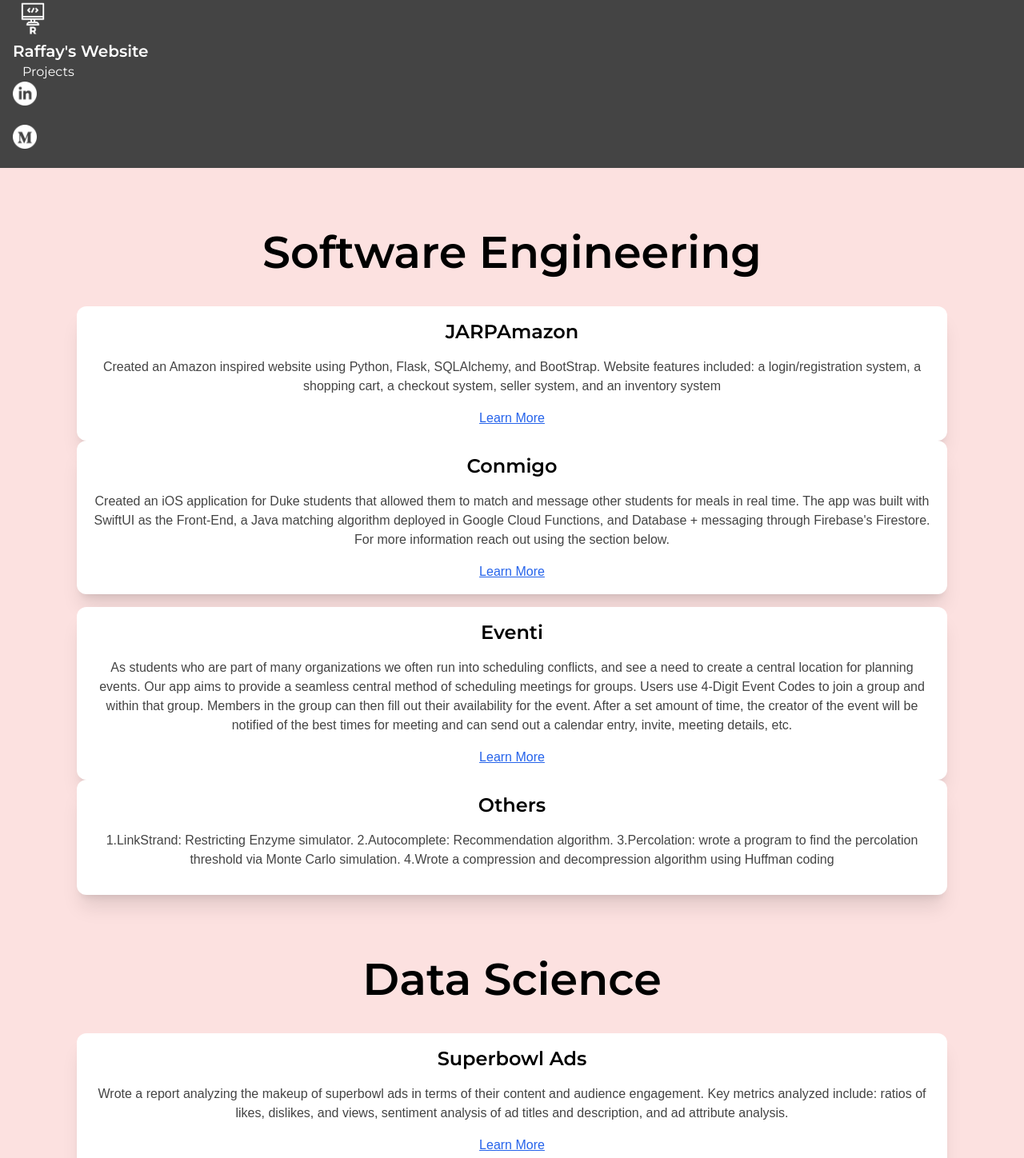
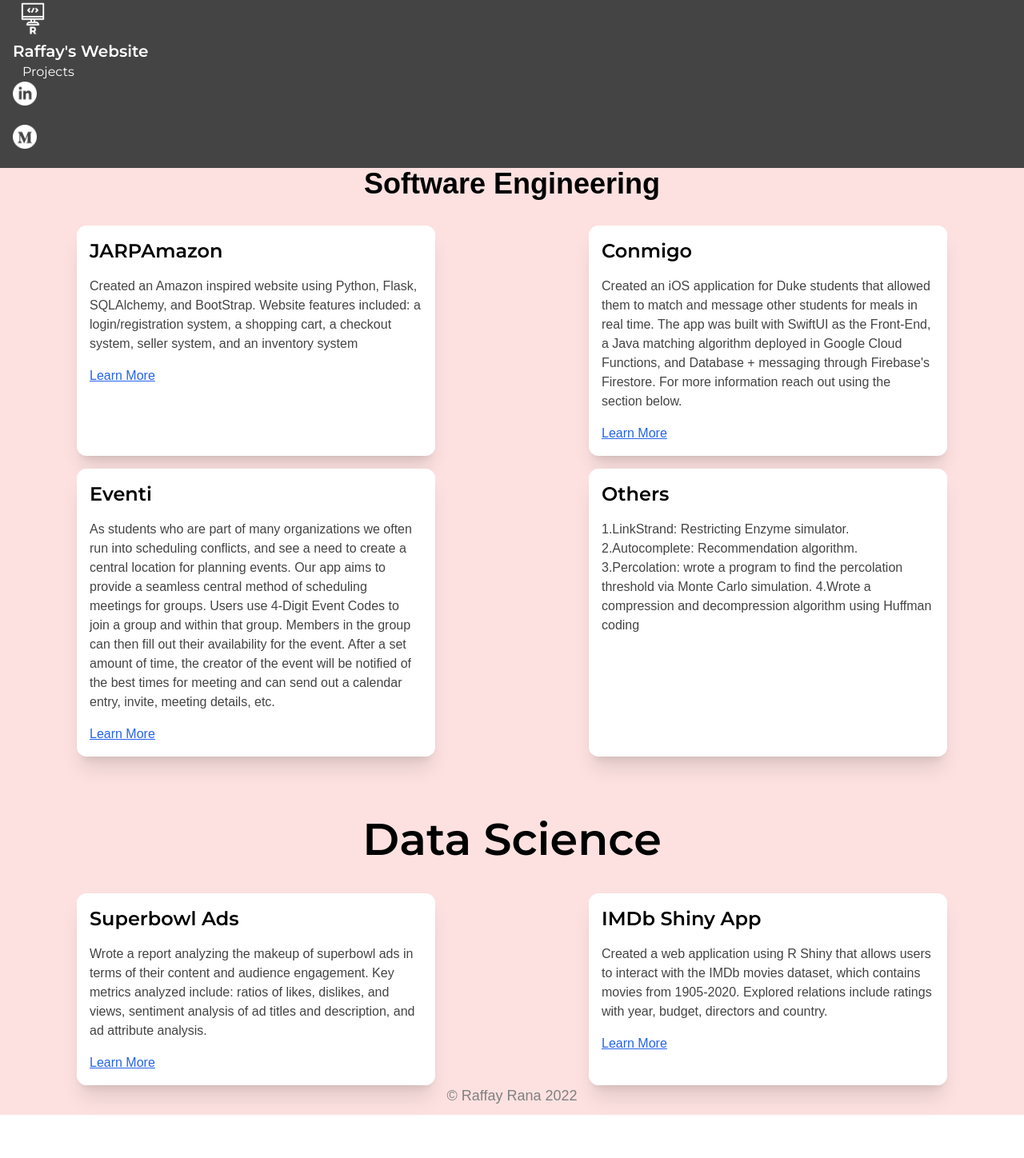
Before and after one commit to RRaffay/raffay-personal-website, a React (Create React App) app: page /projects in a window 1280 px wide. Shown: the top 1448 px of the page at 80% size. After the commit the page ends 1394 px from the top, so only its background shows below. Built offline with nearby package versions, Linux system fonts and the light colour scheme; a web font is replaced by a local one.

Commit message:
Migrate from React Bootstrap to Tailwind CSS layout

```diff
--- a/src/components/AboutMePage.jsx
+++ b/src/components/AboutMePage.jsx
@@ -1,14 +1,13 @@
 import React from "react";
-import { Container, Col, Row } from "react-bootstrap";
+import { Link } from "react-scroll";
 import MyCarousel from "./Carousel";
-import { Link } from "react-scroll";
 
 function AboutMePage() {
   return (
     <div className="min-h-screen bg-primary py-8" id="about-me-page">
-      <Container>
-        <Row>
-          <Col sm={6} className="mb-8 sm:mb-0">
+      <div className="container mx-auto px-4">
+        <div className="flex flex-col md:flex-row">
+          <div className="w-full md:w-1/2 mb-8 md:mb-0">
             <h1 className="text-5xl font-montserrat font-bold mb-6">About Me</h1>
             <div className="text-lg space-y-4">
               <p>
@@ -47,17 +46,17 @@ function AboutMePage() {
                 </Link>
               </p>
             </div>
-          </Col>
-          <Col sm={6} className="flex justify-center items-start">
+          </div>
+          <div className="w-full md:w-1/2 flex justify-center items-start">
             <MyCarousel
               width="450"
               height="400"
               alt="Raffay"
               className="rounded-lg shadow-xl"
             />
-          </Col>
-        </Row>
-      </Container>
+          </div>
+        </div>
+      </div>
     </div>
   );
 }
--- a/src/components/NavBar.jsx
+++ b/src/components/NavBar.jsx
@@ -2,90 +2,72 @@ import React from "react";
 import MainImage from "../images/navbarLogo.png";
 import LinkImage from "../images/linkedin-logo.png";
 import MediumImage from "../images/medium-logo.png";
-import { Nav, Navbar, Container } from "react-bootstrap";
 import { Link } from "react-scroll";
 import { NavLink } from "react-router-dom";
 
 function NavBar() {
   return (
-    <Navbar variant="dark" expand="lg" className="bg-secondary sticky top-0">
-      <Container className="px-4 mx-auto">
-        <Navbar.Brand href="#home">
+    <nav className="bg-secondary sticky top-0">
+      <div className="container mx-auto px-4">
+        <div className="flex items-center justify-between h-16">
+          <div className="flex items-center">
             <NavLink to="/my-website-app">
               <img src={MainImage} className="w-[50px] h-[50px]" alt="Logo" />
             </NavLink>
-        </Navbar.Brand>
-
-        <Navbar.Brand href="#home">
-          <Link to="name-page" spy={false} smooth={true} duration={75}>
+            <Link to="name-page" spy={false} smooth={true} duration={75} className="ms-3">
               <span className="text-white font-montserrat font-bold text-xl">
                 Raffay's Website
               </span>
             </Link>
-        </Navbar.Brand>
-        <Navbar.Toggle aria-controls="basic-navbar-nav" />
-        <Navbar.Collapse id="basic-navbar-nav">
-          <Nav className="me-auto">
+          </div>
+
+          <div className="hidden md:block">
+            <div className="flex items-center space-x-4">
               <Link
                 to="about-me-page"
                 spy={false}
                 smooth={true}
                 offset={0}
                 duration={75}
-              className="cursor-pointer"
+                className="cursor-pointer nav-item"
               >
                 <span className="text-white font-montserrat px-3">About Me</span>
               </Link>
-            {/* <Link
-              to="blog-page"
-              spy={false}
-              smooth={true}
-              offset={0}
-              duration={75}
-            >
-              <span className="nav-text">Blog &nbsp;&nbsp;</span>
-            </Link> */}
               <Link
                 to="reach-me-page"
                 spy={false}
                 smooth={true}
                 offset={0}
                 duration={75}
-              className="cursor-pointer"
+                className="cursor-pointer nav-item"
               >
                 <span className="text-white font-montserrat px-3">Reach Me</span>
               </Link>
-            {/* <Link
-              to="project-page"
-              spy={false}
-              smooth={true}
-              offset={0}
-              duration={75}
-            >
-              <span className="nav-text">Projects</span>
-            </Link> */}
-            <NavLink to="/projects" className="no-underline">
+              <NavLink to="/projects" className="no-underline nav-item">
                 <span className="text-white font-montserrat px-3">Projects</span>
               </NavLink>
-          </Nav>
+            </div>
+          </div>
 
-          <Nav.Link
+          <div className="flex items-center space-x-2">
+            <NavLink
               href="https://www.linkedin.com/in/raffay-rana"
-            className="mr-2"
+              className="me-2"
               target="_blank"
             >
               <img src={LinkImage} className="w-[30px] h-[30px]" alt="LinkedIn Logo" />
-          </Nav.Link>
-          <Nav.Link
+            </NavLink>
+            <NavLink
               href="https://medium.com/@ranaraffay"
-            className="mr-2"
+              className="me-2"
               target="_blank"
             >
               <img src={MediumImage} className="w-[30px] h-[30px]" alt="Medium Logo" />
-          </Nav.Link>
-        </Navbar.Collapse>
-      </Container>
-    </Navbar>
+            </NavLink>
+          </div>
+        </div>
+      </div>
+    </nav>
   );
 }
 
--- a/src/components/ProjectsPage.jsx
+++ b/src/components/ProjectsPage.jsx
@@ -1,5 +1,4 @@
 import React from "react";
-import { Container, Col, Row } from "react-bootstrap";
 import CardStack from "./CardStack";
 
 function ProjectsPage() {
@@ -20,58 +19,58 @@ function ProjectsPage() {
 
   return (
     <div className="page-container" id="project-page">
-      <Container>
-        <h1 className="section-header text-center">Software Engineering</h1>
-        <Row>
-          <Col sm={4} className="text-center mx-[7.5%]">
+      <div className="container mx-auto px-4">
+        <h1 className="text-center text-4xl font-bold mb-8">Software Engineering</h1>
+        <div className="grid md:grid-cols-2 gap-8">
+          <div className="mx-auto w-full max-w-md">
             <CardStack
               text="JARPAmazon"
               description={projectDescriptions.JAPRAmazon}
               plink="https://github.com/RRaffay/JARPA"
             />
-          </Col>
-          <Col sm={4} className="text-center mx-[7.5%]">
+          </div>
+          <div className="mx-auto w-full max-w-md">
             <CardStack
               text="Conmigo"
               description={projectDescriptions.Conmigo}
               plink="https://youtu.be/Z06xoUkvIkI"
             />
-          </Col>
-        </Row>
+          </div>
+        </div>
         <div className="my-4" />
-        <Row>
-          <Col sm={4} className="text-center mx-[7.5%]">
+        <div className="grid md:grid-cols-2 gap-8">
+          <div className="mx-auto w-full max-w-md">
             <CardStack
               text="Eventi"
               description={projectDescriptions.Eventi}
               plink="https://youtu.be/-nJjPTXrUgc"
             />
-          </Col>
-          <Col sm={4} className="text-center mx-[7.5%]">
+          </div>
+          <div className="mx-auto w-full max-w-md">
             <CardStack
               text="Others"
               description={projectDescriptions.other_proj}
             />
-          </Col>
-        </Row>
+          </div>
+        </div>
         <h1 className="section-header text-center">Data Science</h1>
-        <Row>
-          <Col sm={4} className="text-center mx-[7.5%]">
+        <div className="grid md:grid-cols-2 gap-8">
+          <div className="mx-auto w-full max-w-md">
             <CardStack
               text="Superbowl Ads"
               description={projectDescriptions.Superbowl_Ads}
               plink="https://vizdata-f21.github.io/project-1-r_mageddon/"
             />
-          </Col>
-          <Col sm={4} className="text-center mx-[7.5%]">
+          </div>
+          <div className="mx-auto w-full max-w-md">
             <CardStack
               text="IMDb Shiny App"
               description={projectDescriptions.IMDb_Shiny}
               plink="https://abmartha.shinyapps.io/movieanalysis/"
             />
-          </Col>
-        </Row>
-      </Container>
+          </div>
+        </div>
+      </div>
     </div>
   );
 }
--- a/src/components/ReachMePage.jsx
+++ b/src/components/ReachMePage.jsx
@@ -1,5 +1,4 @@
 import React from "react";
-import { Container } from "react-bootstrap";
 
 function ReachMePage() {
   function sendEmail(e) {
@@ -11,7 +10,7 @@ function ReachMePage() {
 
   return (
     <div className="min-h-screen py-16 bg-primary" id="reach-me-page">
-      <Container>
+      <div className="container mx-auto px-4">
         <h1 className="text-5xl font-montserrat font-bold text-center mb-8">Reach Me!</h1>
         <div className="max-w-2xl mx-auto">
           <form onSubmit={sendEmail} className="space-y-6">
@@ -36,7 +35,7 @@ function ReachMePage() {
             </div>
           </form>
         </div>
-      </Container>
+      </div>
     </div>
   );
 }
```
Also changed, not shown: package.json (+3 -5 lines), 1 other file (tests, documents, lock files or other folders). Lines whose indentation alone changed are shown as unchanged.
